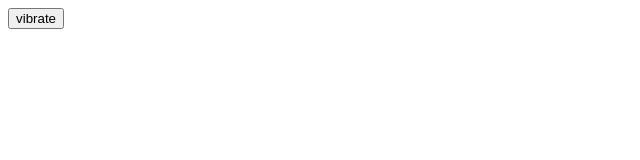
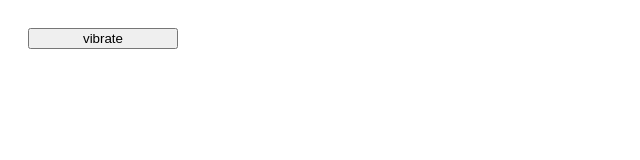
Before and after one commit to duy-titi/testVibration, a plain HTML site: page index.html in a window 1280 px wide. Shown: the whole page, without its empty margins (0-640 px from the left). Drawn offline with Linux system fonts and the light colour scheme.

Commit message:
- add style

```diff
--- a/index.html
+++ b/index.html
@@ -27,6 +27,7 @@
 		}
     </script>
 	<button
+		style="width: 150px; margin: 20px;"
 		onclick="vibrate({ duration: 200, interval: 150, count: 3 })">
 		vibrate
 	</button>
```
